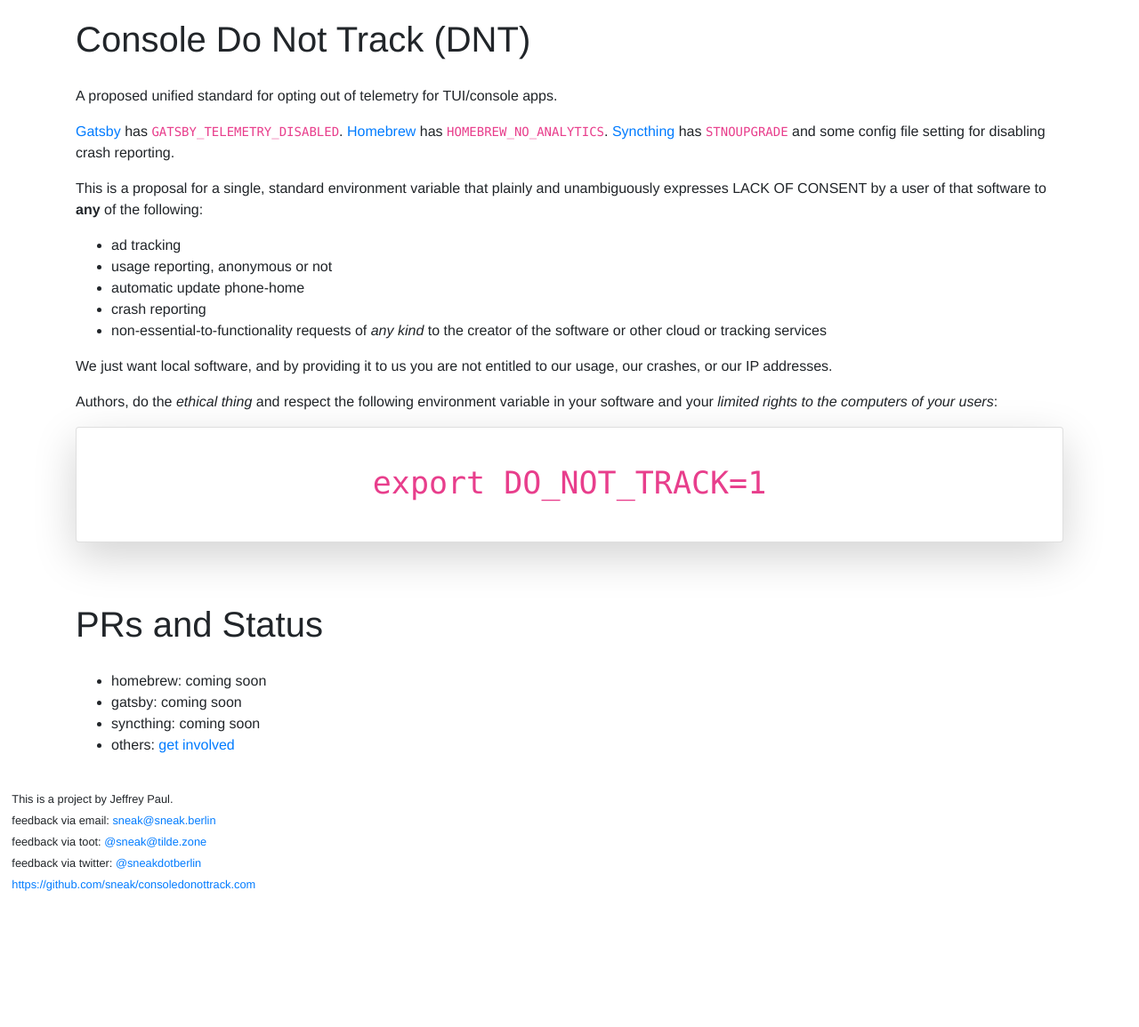
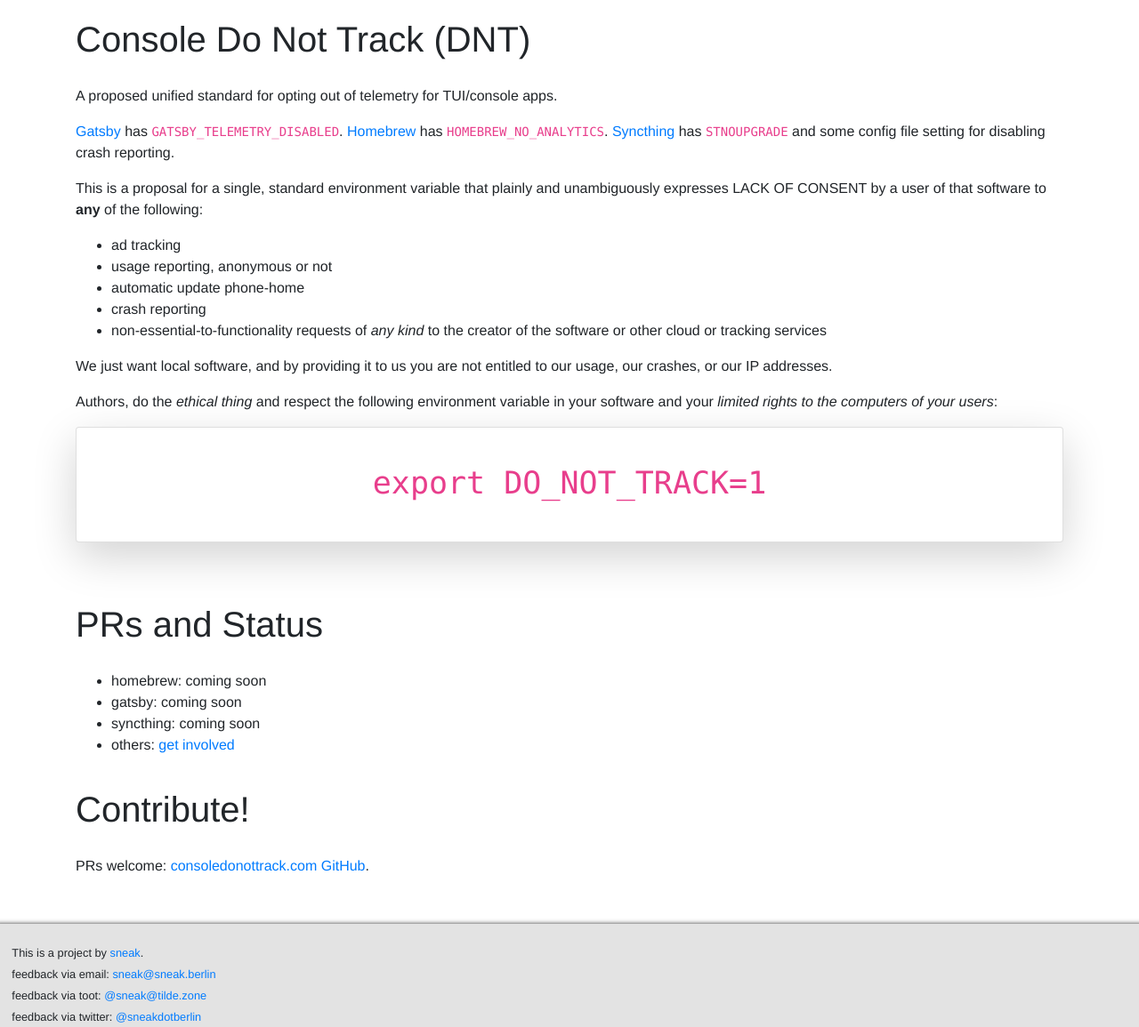
Before and after one commit to muescha/consoledonottrack.com, a Jekyll site: the page built from index.markdown, in a window 1280 px wide. Shown: the whole page at 89% size. Built offline with Jekyll 4.4.1, drawn with Linux system fonts in a browser that asks for light colours; our own code applies the rules of GitHub Pages for plain Markdown files; before the commit the page ends 1022 px from its top, so only the background shows below that.

Commit message:
seems to look decent now

```diff
--- a/_includes/bodyfooter.html
+++ b/_includes/bodyfooter.html
@@ -1,6 +1,5 @@
 <small>
-    <p>
-    This is a project by Jeffrey Paul.<br/>
+    This is a project by <a href="https://sneak.berlin">sneak</a>.<br/>
 
     feedback via email: <a
         href="mailto:sneak@sneak.berlin">sneak@sneak.berlin</a><br/>
@@ -11,7 +10,4 @@
     feedback
         via twitter: <a
             href="https://twitter.com/@sneakdotberlin">@sneakdotberlin</a> <br/>
-
-    <a href="https://github.com/sneak/consoledonottrack.com">
-            https://github.com/sneak/consoledonottrack.com</a>
 </small>
--- a/index.markdown
+++ b/index.markdown
@@ -43,3 +43,7 @@
 * syncthing: coming soon
 * others: [get
   involved](https://github.com/sneak/consoledonottrack.com/pulls)
+
+# Contribute!
+
+PRs welcome:  [consoledonottrack.com GitHub](https://github.com/sneak/consoledonottrack.com).
--- a/s/css/local.sass
+++ b/s/css/local.sass
@@ -25,9 +25,13 @@
         top: 15pt
 
 #bodyfooter
+    background: #E3E3E3
+    box-shadow: 0 5px 5px 5px #333
     padding:
         top: 15pt
         left: 10pt
+    margin:
+        top: 40pt
 
 section.indexpage
     font:
```
